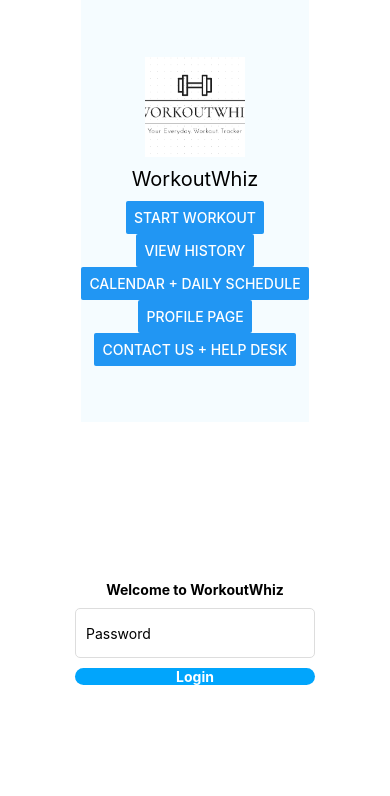
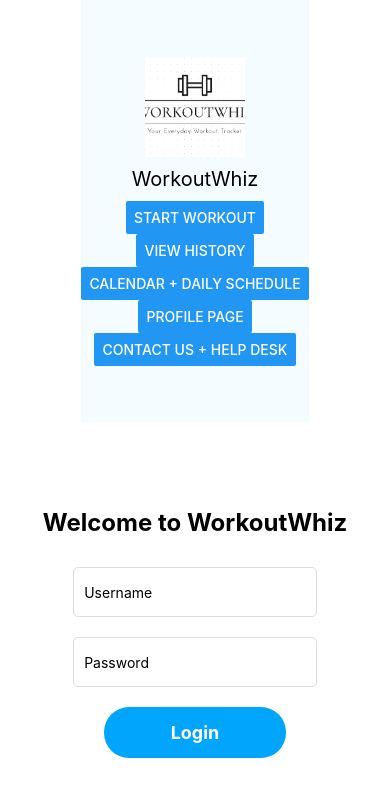
Before and after one commit to lkamineni09/WorkoutTracker, a React Native app: screen / in a window 390 px wide. Shown: the top 796 px of the page. Built offline with nearby package versions, Linux system fonts and the light colour scheme.

Commit message:
changed login style

```diff
--- a/components/LoginPage.jsx
+++ b/components/LoginPage.jsx
@@ -15,11 +15,19 @@ export default function LoginPage() {
       <View style={styles.inputContainer}>
         <TextInput
           style={styles.input}
+          onChangeText={setUsername}
+          value={username}
+          placeholder="Username"
+          />
+      </View>
+
+      <View style={styles.inputContainer}>
+        <TextInput
+          style={styles.input}
           onChangeText={setPassword}
           value={password}
           placeholder="Password"
           />
-
       </View>
 
       <TouchableOpacity style={styles.button}>
@@ -37,43 +45,35 @@ const styles = StyleSheet.create({
     alignItems: "center",
     justifyContent: "center",
     backgroundColor: "#fff",
+    paddingHorizontal: 20,
   },
   title: {
     fontWeight: "bold",
+    fontSize: 24,
+    marginBottom: 30,
   },
-
+  inputContainer: {
+    width: "80%",
+    marginBottom: 20,
+  },
   input: {
-    width: "100%",
+    height: 50,
     borderWidth: 1,
+    padding: 10,
     borderRadius: 5,
     borderColor: "#ddd",
+    width: "100%",
   },
   button: {
     backgroundColor: "#01a5fc",
     borderRadius: 25,
     alignItems: "center",
-    width: '100%',
+    width: "60%",
+    paddingVertical: 15,
   },
   buttonText: {
     color: "#fff",
-    fontWeight: "bold"
-  },
-
-  signupContainer: {
-    flexDirection: "row"
-  },
-  inputContainer: {
-    flexDirection: "row",
-    alignItems: "center",
-    width: "100%",
-  },
-  input: {
-    flex: 1,
-    height: 50,
-    marginVertical: 10,
-    borderWidth: 1,
-    padding: 10,
-    borderRadius: 5,
-    borderColor: "#ddd",
+    fontWeight: "bold",
+    fontSize: 18,
   },
 });
```
